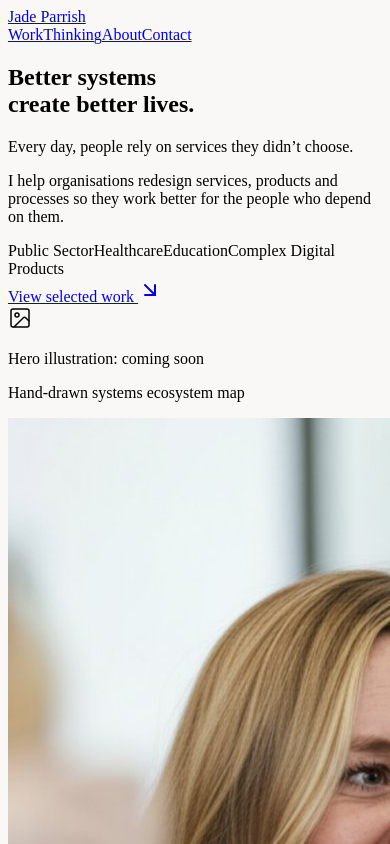
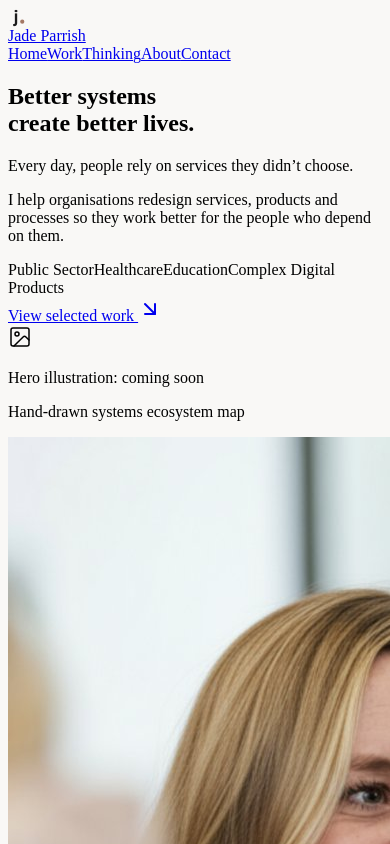
Before and after one commit to jadeparrish/portfolio, a Next.js app: page / in a window 390 px wide. Shown: the top 844 px of the page. Built offline with nearby package versions, Linux system fonts and the light colour scheme.

Commit message:
Introduce Mark component and enhance header layout
Added a Mark component for the site's display face and updated the header layout for better responsiveness.

```diff
--- a/app/layout.js
+++ b/app/layout.js
@@ -4,6 +4,36 @@ export const metadata = {
   title: 'Jade Parrish: Human-centred service & systems designer',
   description: 'Designing complex services and data systems that work better for everyone.',
 };
+
+/* The mark: a lowercase j in the site's display face with a drawn dot rather
+   than a typographic full stop, so it reads as a designed thing and not as a
+   sentence that stopped early. Defined here because the header is the only
+   place it appears in markup. */
+function Mark({ size = 19 }) {
+  return (
+    <svg
+      width={size}
+      height={size}
+      viewBox="0 0 64 64"
+      aria-hidden="true"
+      focusable="false"
+      style={{ display: 'block', flex: 'none' }}
+    >
+      <text
+        x="27"
+        y="52"
+        textAnchor="middle"
+        fontFamily="Bricolage Grotesque, Georgia, serif"
+        fontWeight="600"
+        fontSize="62"
+        fill="#1C1C1C"
+      >
+        j
+      </text>
+      <circle cx="48" cy="46" r="7" fill="#A47864" />
+    </svg>
+  );
+}
 
 /* Tailwind Play CDN reads this off the global `tailwind` object, so it has to
    run AFTER the CDN script has created it. Running it first throws a reference
@@ -137,19 +167,29 @@ export default function RootLayout({ children }) {
         {/* One header for the whole site. Lives here so every page gets it
             without each page having to render its own. */}
         <header className="border-b border-neutral-200/80">
-          <div className="max-w-7xl mx-auto px-6 sm:px-8 lg:px-12 py-5 flex justify-between items-center gap-5">
+          {/* flex-wrap, so the availability readout drops to its own full-width
+              row on a phone instead of squeezing the nav. */}
+          <div className="max-w-7xl mx-auto px-6 sm:px-8 lg:px-12 py-4 sm:py-5 flex flex-wrap justify-between items-center gap-x-5 gap-y-2">
             <a
               href="/"
-              className="text-xs uppercase tracking-[0.18em] font-semibold text-neutral-900 hover:text-[#8D6553] whitespace-nowrap transition-colors"
+              className="py-2 -my-2 flex items-center gap-2.5 text-xs uppercase tracking-[0.18em] font-semibold text-neutral-900 hover:text-[#8D6553] whitespace-nowrap transition-colors"
             >
+              <Mark />
               Jade Parrish
             </a>
-            <nav className="flex flex-wrap items-center gap-x-5 gap-y-2 sm:gap-x-8 text-[11px] tracking-[0.15em] uppercase text-neutral-600">
-              <a href="/work" className="hover:text-[#8D6553] transition-colors">Work</a>
-              <a href="/thinking" className="hover:text-[#8D6553] transition-colors">Thinking</a>
-              <a href="/#about" className="hover:text-[#8D6553] transition-colors">About</a>
-              <a href="/#contact" className="hover:text-[#8D6553] transition-colors">Contact</a>
+            {/* Home is explicit rather than leaving the wordmark to carry it.
+                About and Contact are hash links back to the homepage, so from
+                a case study there was no plain way to say "take me to the
+                top of the site". py-2 -my-2 grows the tap target to 33px
+                without moving anything. */}
+            <nav className="flex flex-wrap items-center gap-x-4 gap-y-2 sm:gap-x-8 text-[11px] tracking-[0.08em] sm:tracking-[0.15em] uppercase text-neutral-600">
+              <a href="/" className="py-2 -my-2 hover:text-[#8D6553] transition-colors">Home</a>
+              <a href="/work" className="py-2 -my-2 hover:text-[#8D6553] transition-colors">Work</a>
+              <a href="/thinking" className="py-2 -my-2 hover:text-[#8D6553] transition-colors">Thinking</a>
+              <a href="/#about" className="py-2 -my-2 hover:text-[#8D6553] transition-colors">About</a>
+              <a href="/#contact" className="py-2 -my-2 hover:text-[#8D6553] transition-colors">Contact</a>
             </nav>
+
           </div>
         </header>
 
```
